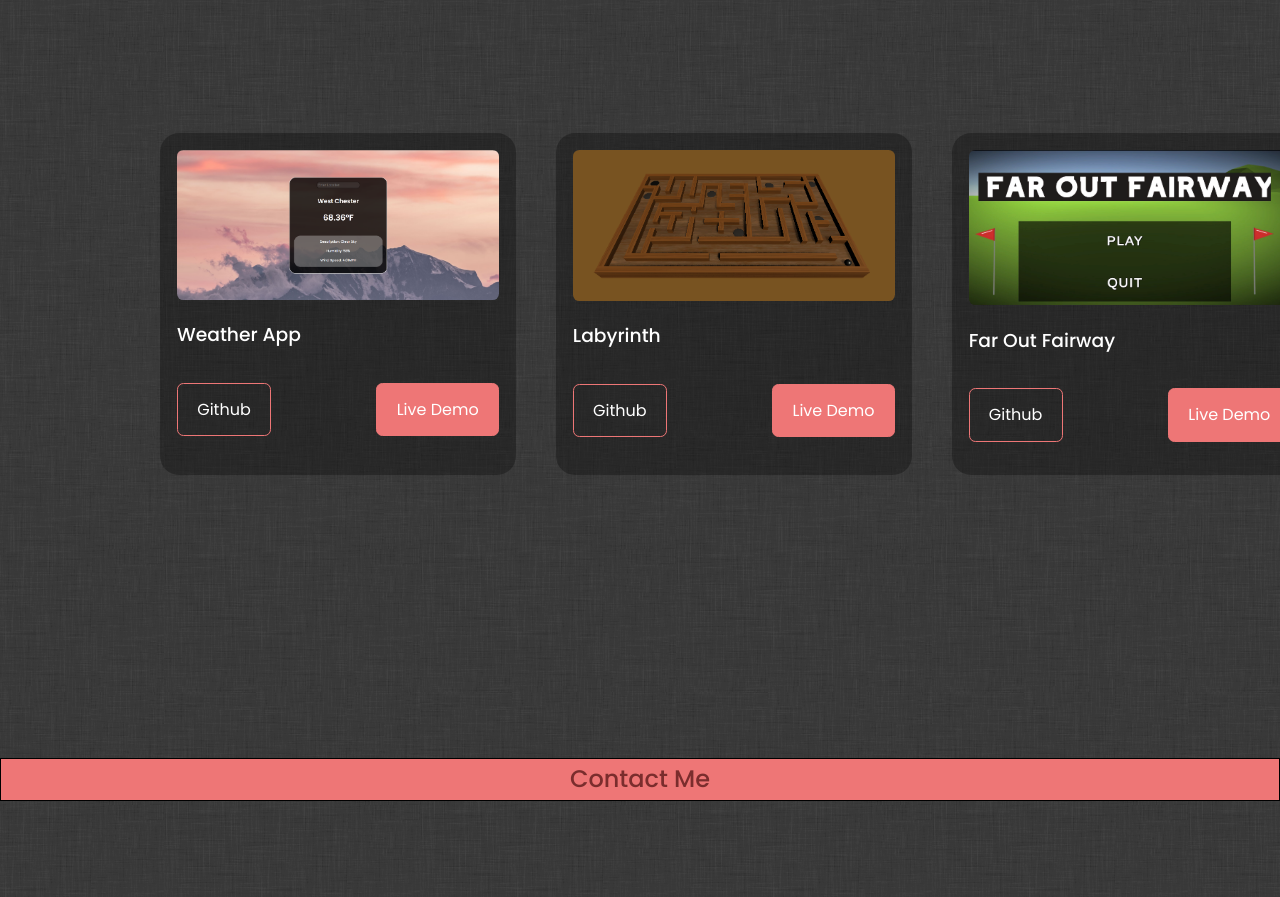
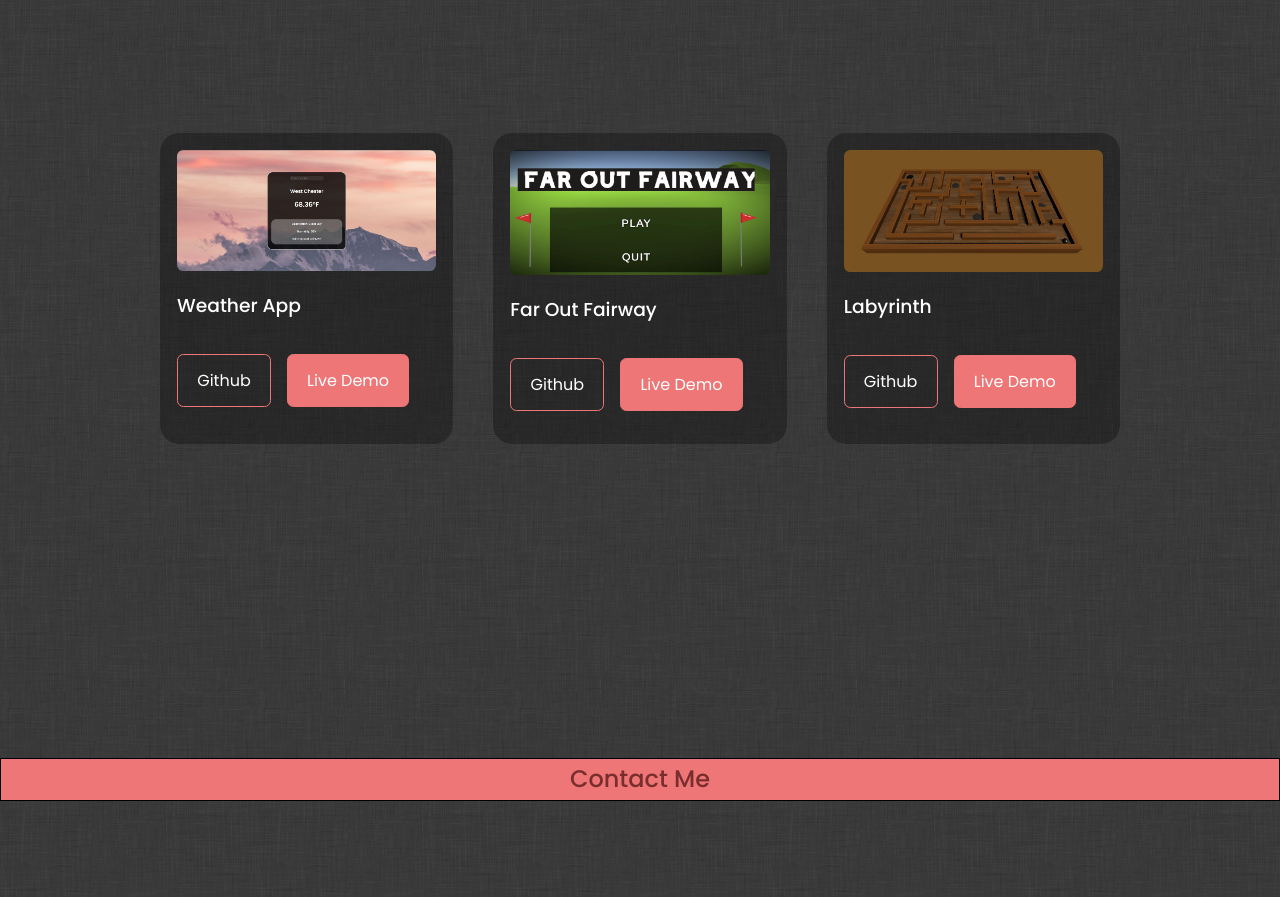
Before and after one commit to mbarto202/react-portfolio-website, a React (Create React App) app: page / in a window 1280 px wide. Shown: the part 1740-2637 px from the top of the page. Built offline with nearby package versions, Linux system fonts and the light colour scheme.

Commit message:
portfolio changes

```diff
--- a/src/components/portfolio/Portfolio.jsx
+++ b/src/components/portfolio/Portfolio.jsx
@@ -16,7 +16,18 @@
           <h3>Weather App</h3>
           <div className='portfolio_item-cta'>
             <a href="https://github.com/mbarto202/react-weather-app"  className='btn' target='_blank'>Github</a>
-            <a href="https://github.com/mbarto202"  className='btn btn-primary' target='_blank'>Live Demo</a>
+            <a href="http://weathermb.com"  className='btn btn-primary' target='_blank'>Live Demo</a>
+          </div>
+        </article>
+
+        <article className='portfolio_item'>
+          <div className='portfolio_img'>
+            <img src= {IMG1} alt=''/>
+          </div>
+          <h3>Far Out Fairway</h3>
+          <div className='portfolio_item-cta'>
+            <a href="https://github.com/WCU-CSC476-F20/team-project-2-team-t"  className='btn' target='_blank'>Github</a>
+            <a href="https://play.unity.com/mg/other/team-project-2-build-1"  className='btn btn-primary' target='_blank'>Live Demo</a>
           </div>
         </article>
 
@@ -30,17 +41,6 @@
             <a href="https://play.unity.com/mg/other/crazy-labyrinth-team-t"  className='btn btn-primary' target='_blank'>Live Demo</a>
           </div>
         </article>
-
-        <article className='portfolio_item'>
-          <div className='portfolio_img'>
-            <img src= {IMG1} alt=''/>
-          </div>
-          <h3>Far Out Fairway</h3>
-          <div className='portfolio_item-cta'>
-            <a href="https://github.com/WCU-CSC476-F20/team-project-2-team-t"  className='btn' target='_blank'>Github</a>
-            <a href="https://play.unity.com/mg/other/team-project-2-build-1"  className='btn btn-primary' target='_blank'>Live Demo</a>
-          </div>
-        </article>
       </div>
     </section>
   )
--- a/src/components/portfolio/portfolio.css
+++ b/src/components/portfolio/portfolio.css
@@ -14,7 +14,7 @@
 
 .portfolio_item-cta {
     display: flex;
-    gap: 6.6rem;
+    gap: 1rem;
     margin-bottom: 1rem;
 }
 
```
